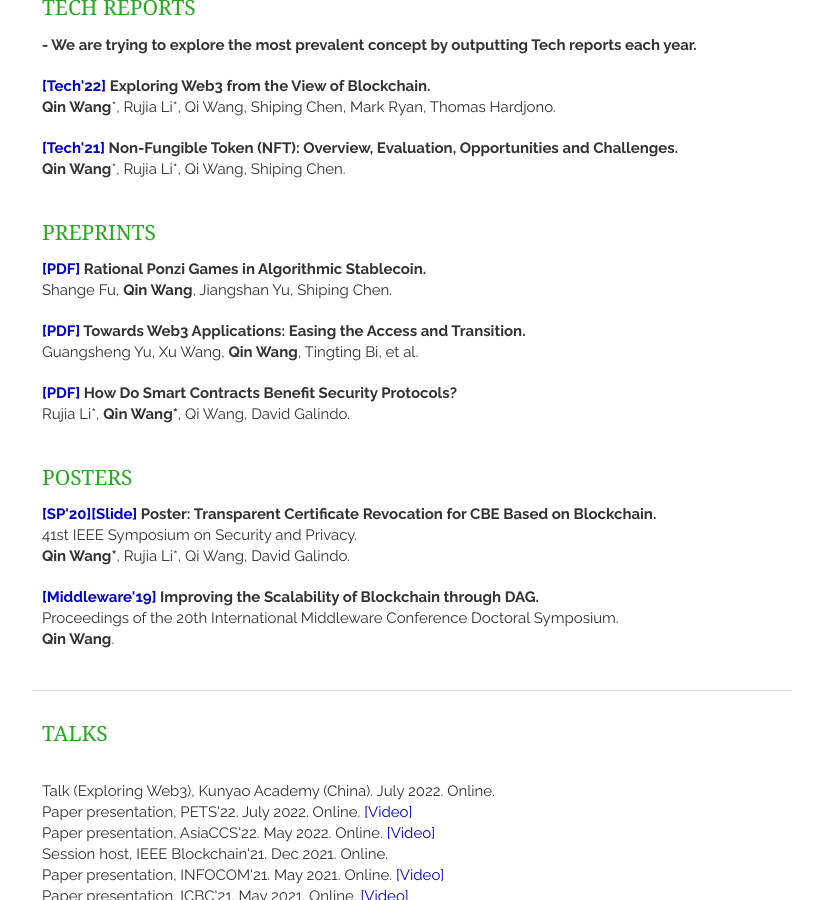
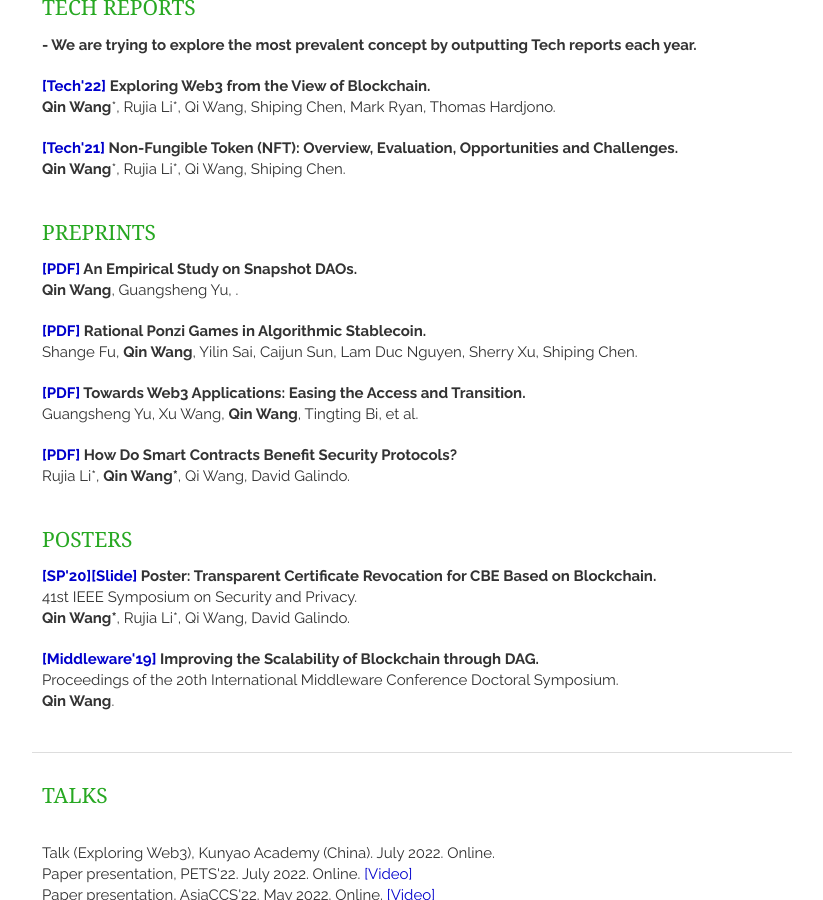
Before and after one commit to AaronWang-git/qinwang-git.github.io, a Jekyll site: the page built from index.html, in a window 1280 px wide and 900 px high, scrolled down 1538 px. Shown: the whole window, without its empty margins (318-1141 px from the left). Built offline with Jekyll 4.4.1, drawn with Linux system fonts in a browser that asks for light colours; nearby versions of some CDN libraries; a script that is not in the unit is left out; the list of posts is cut into pages by our own code.

Commit message:
Update publications.html

```diff
--- a/_includes/publications.html
+++ b/_includes/publications.html
@@ -151,11 +151,20 @@
 <section class="thirteen columns">
   <h1>Preprints</h1>
 
+
+   <article>
+        <header>
+            <strong><a href = "https://arxiv.org/pdf/2211.15993.pdf" target="_blank">[PDF]</a>
+                An Empirical Study on Snapshot DAOs. </strong>
+            <br><strong>Qin Wang</strong>, Guangsheng Yu, .
+        </header>
+    </article>
+
     <article>
         <header>
             <strong><a href = "https://arxiv.org/pdf/2210.11928.pdf" target="_blank">[PDF]</a>
                 Rational Ponzi Games in Algorithmic Stablecoin. </strong>
-            <br>Shange Fu, <strong>Qin Wang</strong>, Jiangshan Yu, Shiping Chen.
+            <br>Shange Fu, <strong>Qin Wang</strong>, Yilin Sai, Caijun Sun, Lam Duc Nguyen, Sherry Xu, Shiping Chen.
         </header>
     </article>
 
```
